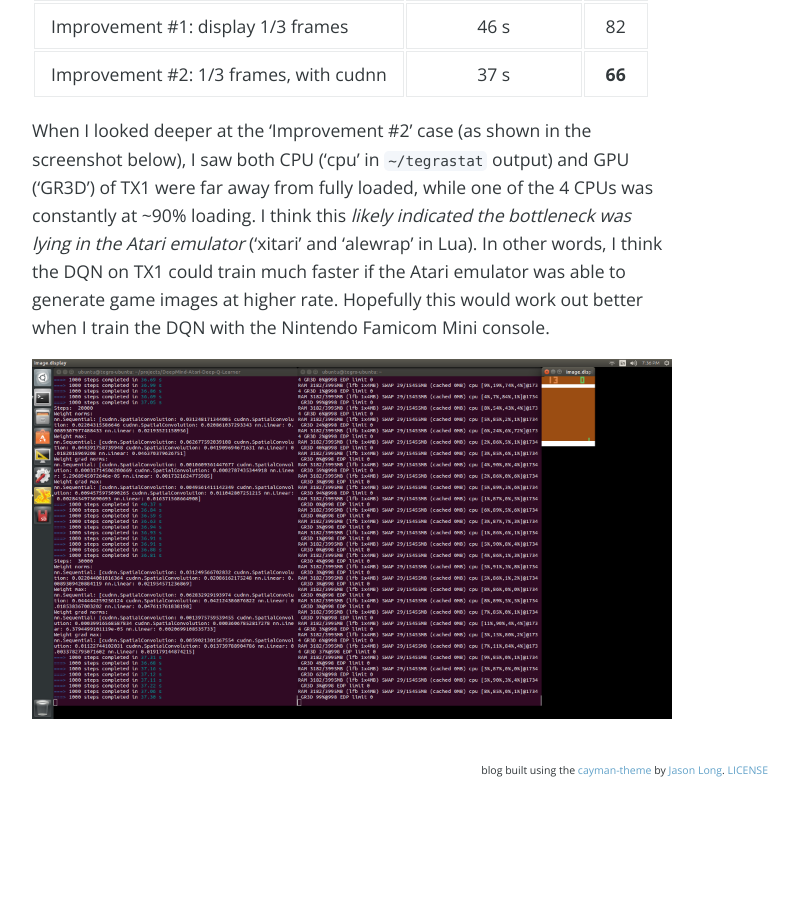
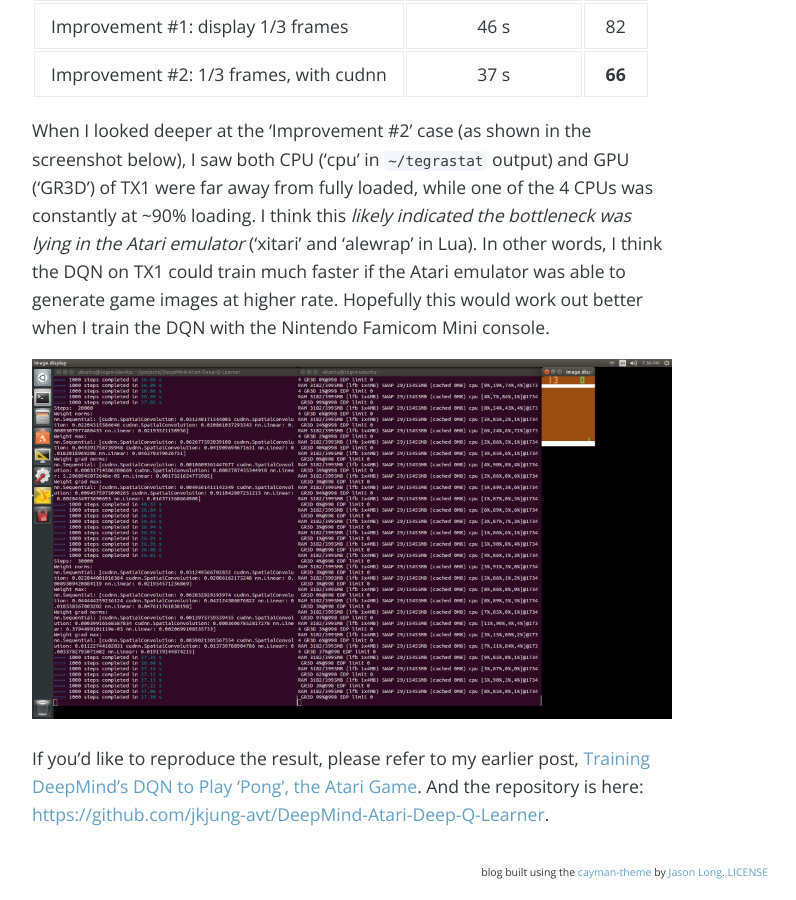
Before and after one commit to jkjung-avt/jkjung-avt.github.io, a Jekyll site: the page built from _posts/2017-02-22-dqn-cudnn.md, in a window 1280 px wide and 900 px high, scrolled down 1454 px. Shown: the whole window, without its empty margins (288-1084 px from the left). Built offline with Jekyll 4.4.1, drawn with Linux system fonts in a browser that asks for light colours; nearby versions of some CDN libraries; comment, search, counter and statistics services are not loaded; before the commit the page ends 2252 px from its top, so only the background shows below that.

Commit message:
Add link to my earlier post of DQN 'pong'

```diff
--- a/_posts/2017-02-22-dqn-cudnn.md
+++ b/_posts/2017-02-22-dqn-cudnn.md
@@ -40,3 +40,5 @@ Here's the result on Jetson TX1 after I implemented both cudnn and display_freq=
 When I looked deeper at the 'Improvement #2' case (as shown in the screenshot below), I saw both CPU ('cpu' in `~/tegrastat` output) and GPU ('GR3D') of TX1 were far away from fully loaded, while one of the 4 CPUs was constantly at ~90% loading. I think this *likely indicated the bottleneck was lying in the Atari emulator* ('xitari' and 'alewrap' in Lua). In other words, I think the DQN on TX1 could train much faster if the Atari emulator was able to generate game images at higher rate. Hopefully this would work out better when I train the DQN with the Nintendo Famicom Mini console.
 
 ![screenshot of Improvement #2](/assets/2017-02-22-dqn-cudnn/display_3_cudnn.png)
+
+If you'd like to reproduce the result, please refer to my earlier post, [Training DeepMind's DQN to Play 'Pong', the Atari Game](https://jkjung-avt.github.io/dqn-pong/). And the repository is here: [https://github.com/jkjung-avt/DeepMind-Atari-Deep-Q-Learner](https://github.com/jkjung-avt/DeepMind-Atari-Deep-Q-Learner).
```
